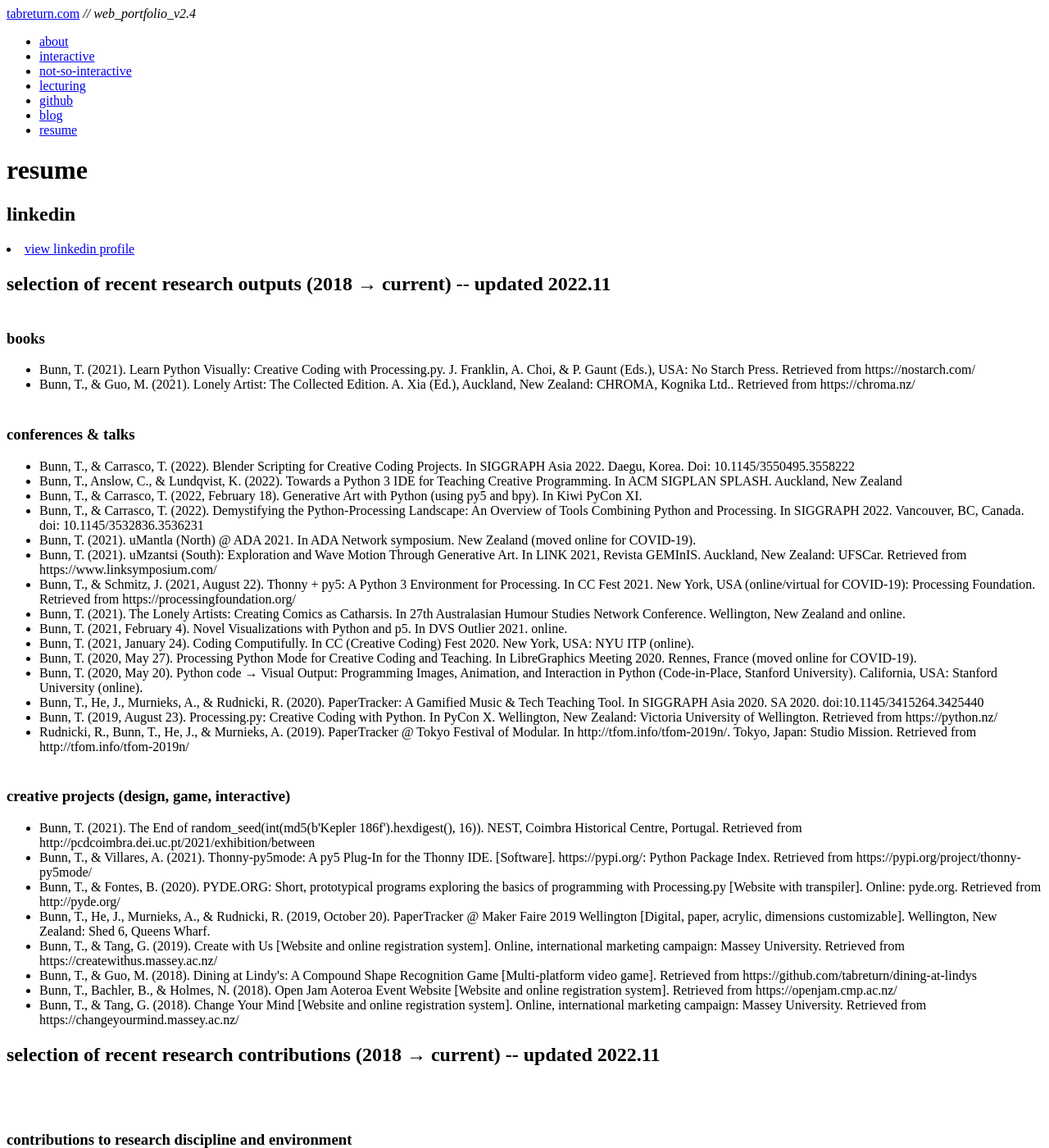
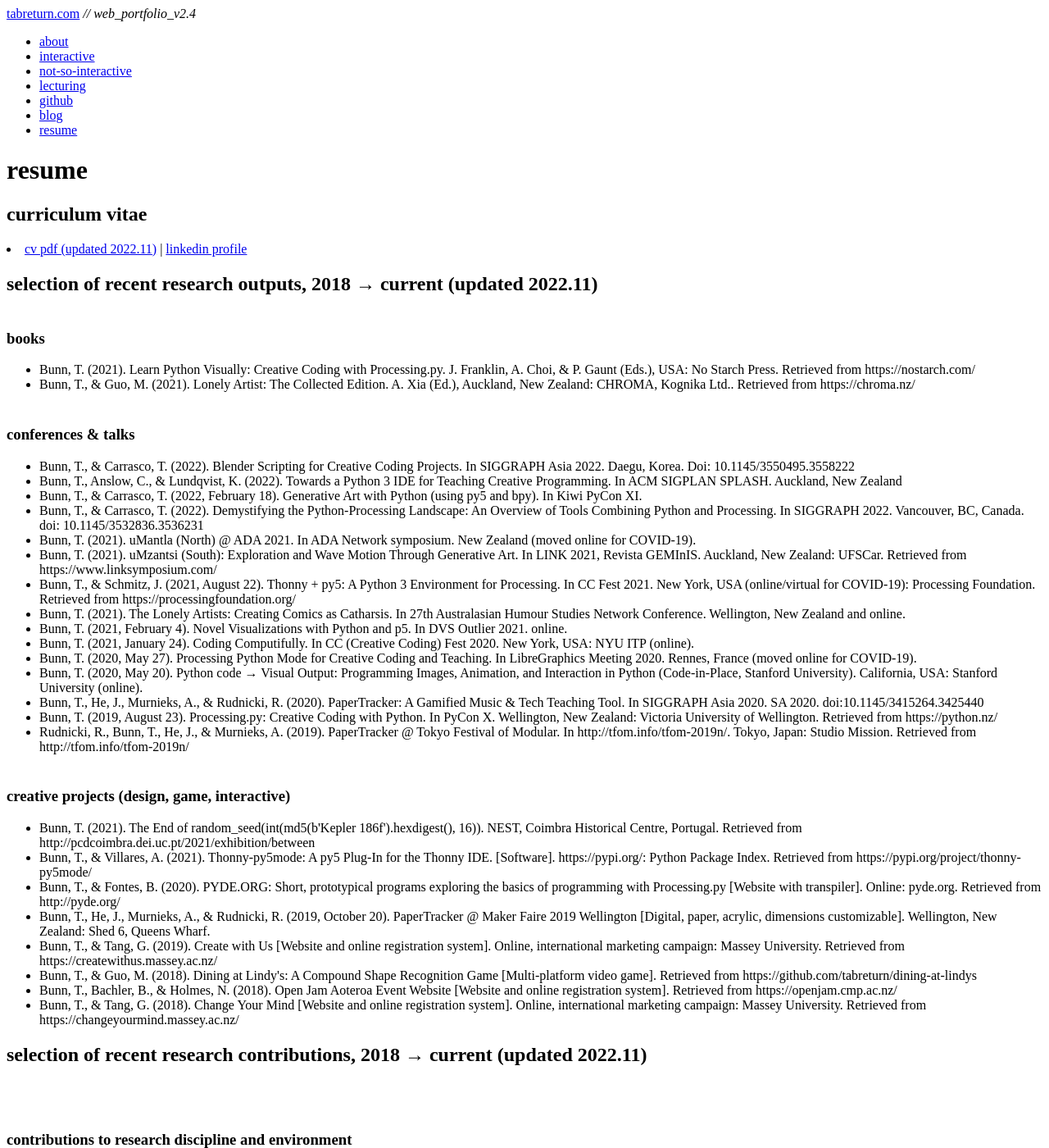
Before and after one commit to tabreturn/tabreturn.portfolio, a Jekyll site: the page built from resume.html, in a window 1280 px wide and 1400 px high. Shown: the whole window at 82% size. Built offline with Jekyll 4.4.1, drawn with Linux system fonts in a browser that asks for light colours; comment, search, counter and statistics services are not loaded.

Commit message:
- add cv pdf

```diff
--- a/resume.html
+++ b/resume.html
@@ -4,12 +4,15 @@ title:  resume
 ---
 
 <div class="entryContainer">
-  <h2>linkedin</h2>
-  <li><a href="https://www.linkedin.com/in/tabreturn/">view linkedin profile</a></li>
+  <h2>curriculum vitae</h2>
+  <p><li>
+    <a href="cv/cv-2022-11.pdf">cv pdf (updated 2022.11)</a> |
+    <a href="https://www.linkedin.com/in/tabreturn/">linkedin profile</a>
+  </li></p>
 </div>
 
 <div class="entryContainer">
-  <h2>selection of recent research outputs (2018 → current) -- updated 2022.11</h2>
+  <h2>selection of recent research outputs, 2018 → current (updated 2022.11)</h2>
   <h3><br />books</h3>
   <ul>
     <li>Bunn, T. (2021). Learn Python Visually: Creative Coding with Processing.py. J. Franklin, A. Choi, & P. Gaunt (Eds.), USA: No Starch Press. Retrieved from https://nostarch.com/</li>
@@ -47,7 +50,7 @@ title:  resume
 </div>
 
 <div class="entryContainer">
-  <h2>selection of recent research contributions (2018 → current) -- updated 2022.11</h2><br />
+  <h2>selection of recent research contributions, 2018 → current (updated 2022.11)</h2><br />
   <h3><br />contributions to research discipline and environment</h3>
   <li>Processing Foundation GSoC (Google) 2022 project mentor for py5 ∙ 2020 Code in Place Section Leader, Stanford University ∙ Active and long-time involvement in the Processing Foundation and community</li>
   <h3><br />facilitation, networking and collaborations</h3>
```
Also changed, not shown: 2 other files.
